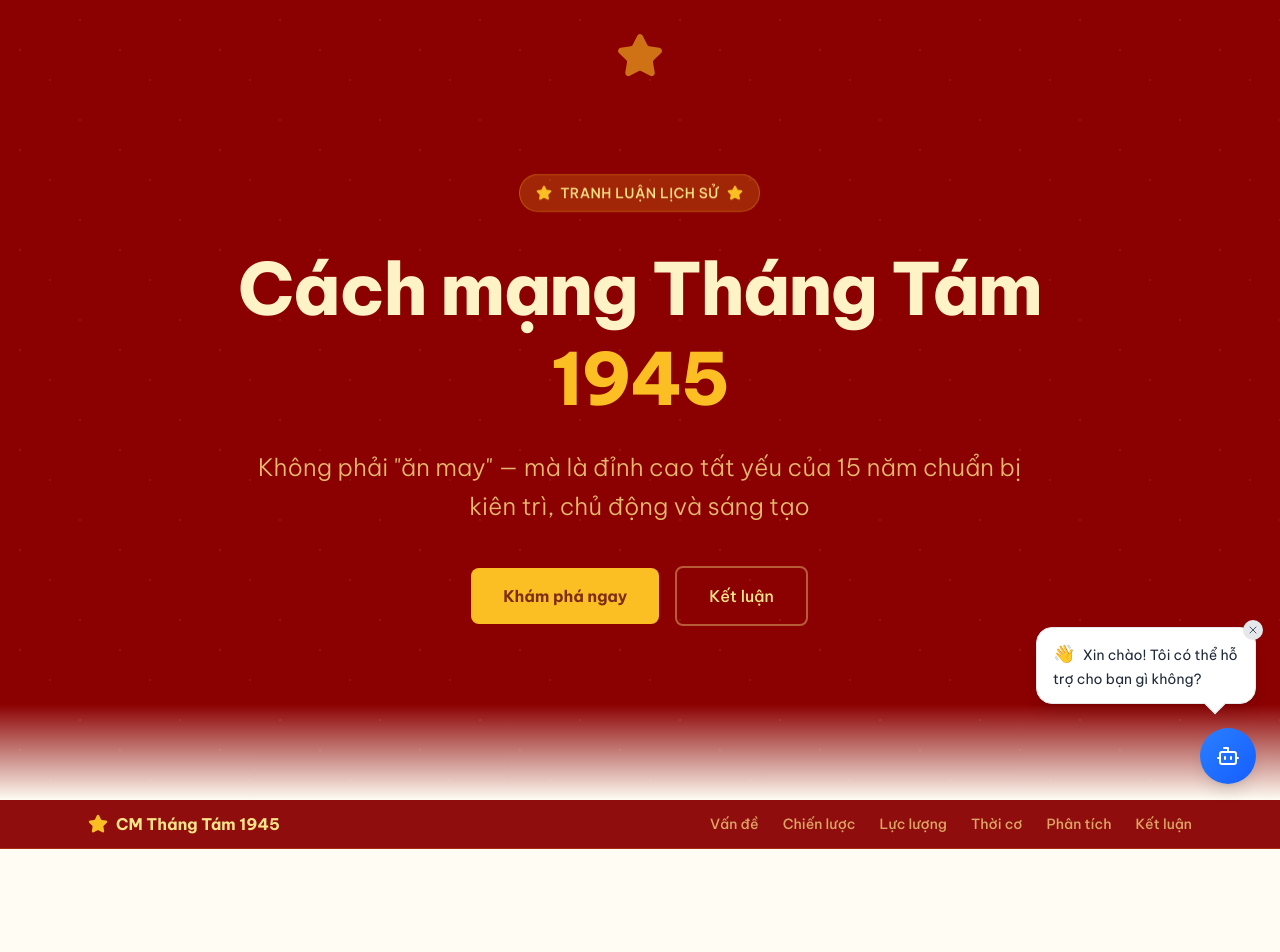
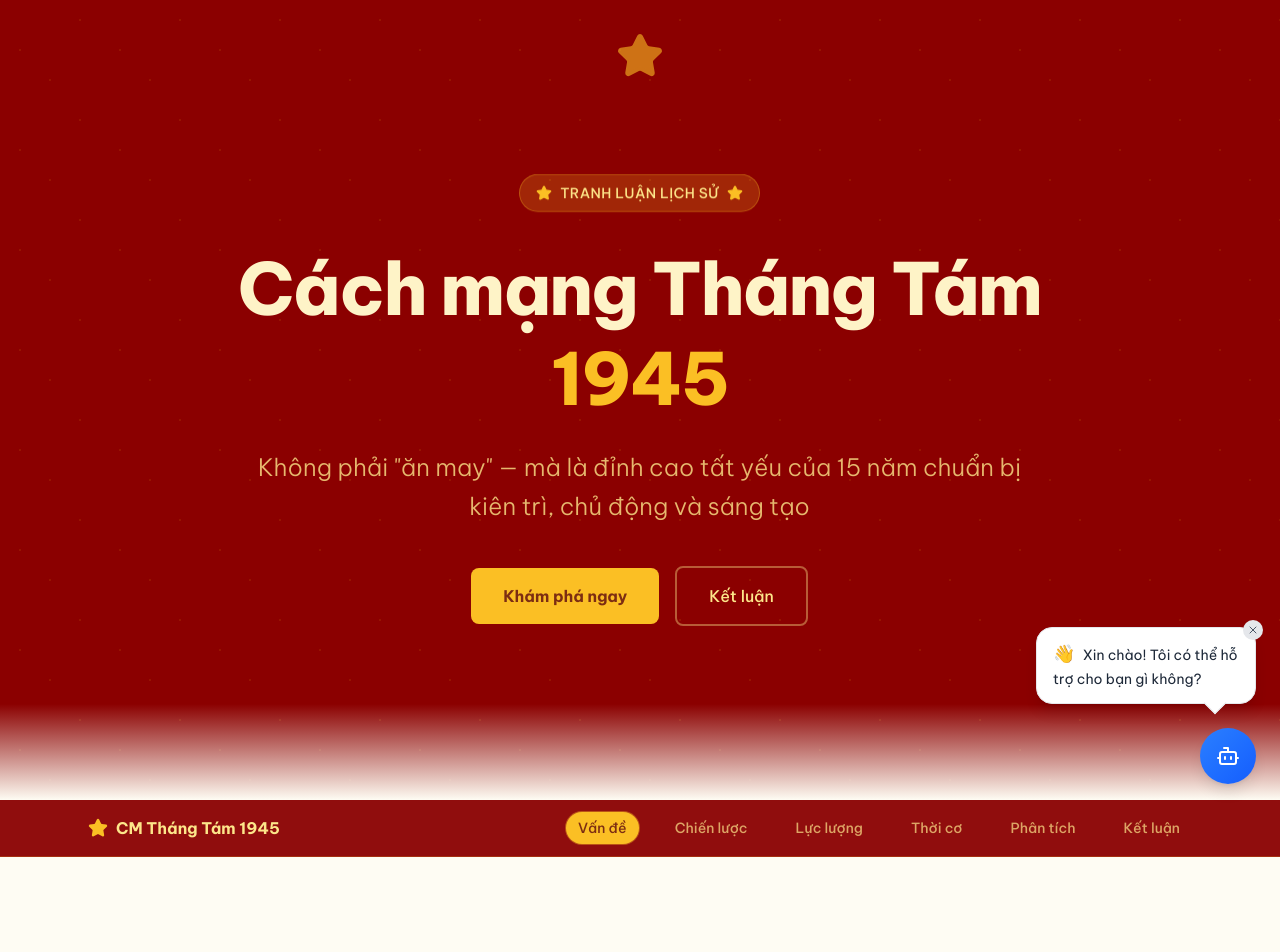
Before and after one commit to AnLeTruc/vnr202, a Next.js app: page / in a window 1280 px wide. Shown: the top 952 px of the page. Built offline with nearby package versions, Linux system fonts and the light colour scheme.

Commit message:
feat(navbar): highlight active section on scroll

```diff
--- a/components/sticky-nav.tsx
+++ b/components/sticky-nav.tsx
@@ -1,6 +1,51 @@
+"use client"
+
+import { useEffect, useState } from "react"
 import { Star } from "lucide-react"
 
+const navItems = [
+  { href: "#van-de", label: "Vấn đề", id: "van-de" },
+  { href: "#chien-luoc", label: "Chiến lược", id: "chien-luoc" },
+  { href: "#luc-luong", label: "Lực lượng", id: "luc-luong" },
+  { href: "#thoi-co", label: "Thời cơ", id: "thoi-co" },
+  { href: "#phan-tich", label: "Phân tích", id: "phan-tich" },
+  { href: "#ket-luan", label: "Kết luận", id: "ket-luan" },
+]
+
 export function StickyNav() {
+  const [activeSection, setActiveSection] = useState(navItems[0].id)
+
+  useEffect(() => {
+    const sections = navItems
+      .map((item) => document.getElementById(item.id))
+      .filter((section): section is HTMLElement => section !== null)
+
+    if (!sections.length) return
+
+    const observer = new IntersectionObserver(
+      (entries) => {
+        const visible = entries
+          .filter((entry) => entry.isIntersecting)
+          .sort((a, b) => b.intersectionRatio - a.intersectionRatio)
+
+        if (visible[0]?.target?.id) {
+          setActiveSection(visible[0].target.id)
+        }
+      },
+      {
+        root: null,
+        // Activate earlier: section becomes active as soon as it enters
+        // the top area of viewport instead of waiting until center.
+        rootMargin: "0px 0px -70% 0px",
+        threshold: 0,
+      },
+    )
+
+    sections.forEach((section) => observer.observe(section))
+
+    return () => observer.disconnect()
+  }, [])
+
   return (
     <nav className="sticky top-0 z-50 bg-[#8b0000]/95 backdrop-blur-sm border-b border-[#fbbf24]/20">
       <div className="max-w-6xl mx-auto px-6 py-3 flex items-center justify-between">
@@ -11,24 +56,24 @@ export function StickyNav() {
           </span>
         </div>
         <div className="hidden md:flex items-center gap-6">
-          <a href="#van-de" className="text-[#fde68a]/70 hover:text-[#fde68a] text-sm font-medium transition-colors">
-            Vấn đề
-          </a>
-          <a href="#chien-luoc" className="text-[#fde68a]/70 hover:text-[#fde68a] text-sm font-medium transition-colors">
-            Chiến lược
-          </a>
-          <a href="#luc-luong" className="text-[#fde68a]/70 hover:text-[#fde68a] text-sm font-medium transition-colors">
-            Lực lượng
-          </a>
-          <a href="#thoi-co" className="text-[#fde68a]/70 hover:text-[#fde68a] text-sm font-medium transition-colors">
-            Thời cơ
-          </a>
-          <a href="#phan-tich" className="text-[#fde68a]/70 hover:text-[#fde68a] text-sm font-medium transition-colors">
-            Phân tích
-          </a>
-          <a href="#ket-luan" className="text-[#fde68a]/70 hover:text-[#fde68a] text-sm font-medium transition-colors">
-            Kết luận
-          </a>
+          {navItems.map((item) => {
+            const isActive = activeSection === item.id
+
+            return (
+              <a
+                key={item.id}
+                href={item.href}
+                aria-current={isActive ? "page" : undefined}
+                className={`text-sm font-medium px-3 py-1.5 rounded-full transition-all duration-300 ${
+                  isActive
+                    ? "text-[#7c2d12] bg-[#fbbf24] shadow-[0_0_0_1px_rgba(251,191,36,0.4)]"
+                    : "text-[#fde68a]/70 hover:text-[#fde68a] hover:bg-[#fbbf24]/15"
+                }`}
+              >
+                {item.label}
+              </a>
+            )
+          })}
         </div>
       </div>
     </nav>
```
